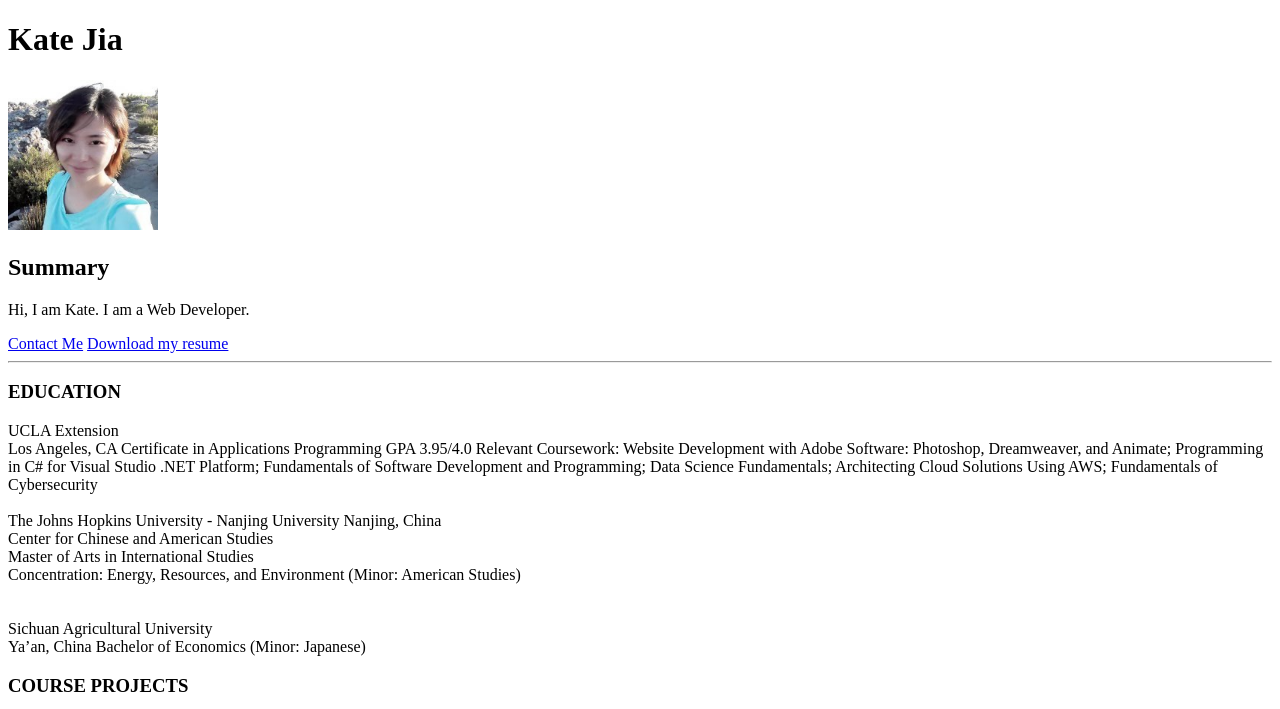
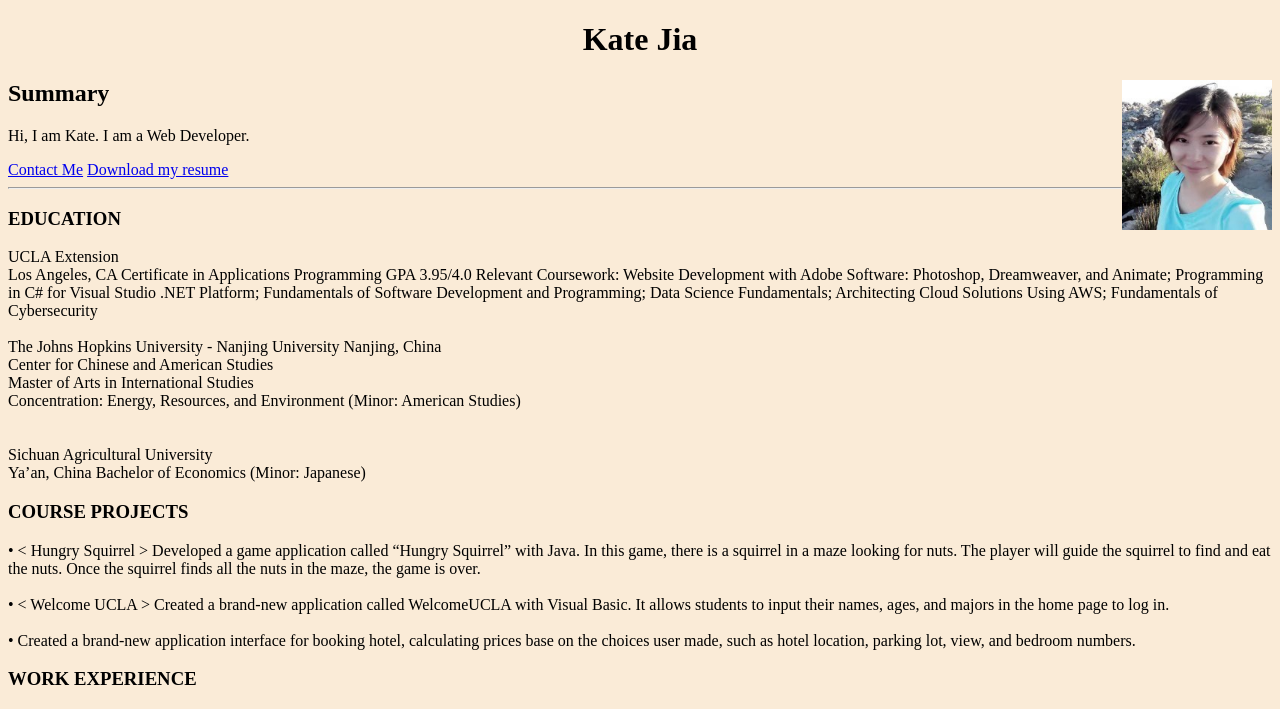
Before and after one commit to HuijingJia/my-resume, a plain HTML site: page index.html in a window 1280 px wide. Shown: the top 709 px of the page. Drawn offline with Linux system fonts and the light colour scheme.

Commit message:
Add files via upload

```diff
--- a/index.html
+++ b/index.html
@@ -3,10 +3,11 @@
 <head>
     <meta charset="UTF-8">
     <title>My Resume</title>
+    <link rel="stylesheet"; href="./style.css"/>
 </head>
 <body>
     <h1>Kate Jia</h1>
-    <img src="./pictures/1918.jpg" height="150" alt="photo">
+    <img class="selfile" src="./pictures/1918.jpg" height="150" alt="photo">
 <h2>Summary</h2>
 <p>Hi, I am Kate. I am a Web Developer.</p>
 <a href="./assests/contact.html">Contact Me</a>
--- /dev/null
+++ b/style.css
@@ -0,0 +1,4 @@
+h1{text-align: center;}
+.selfile{float: right;}
+
+html{background-color: antiquewhite;}
```
